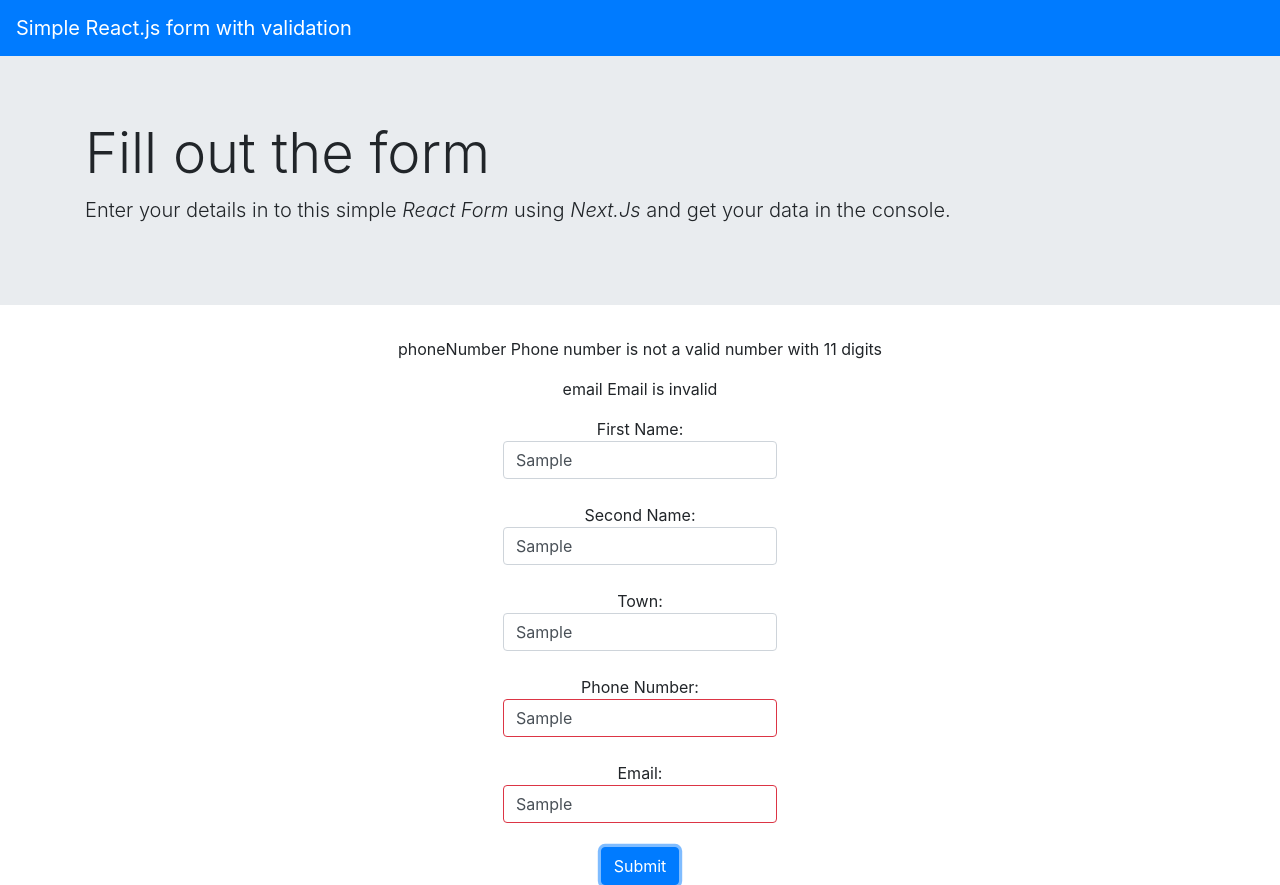
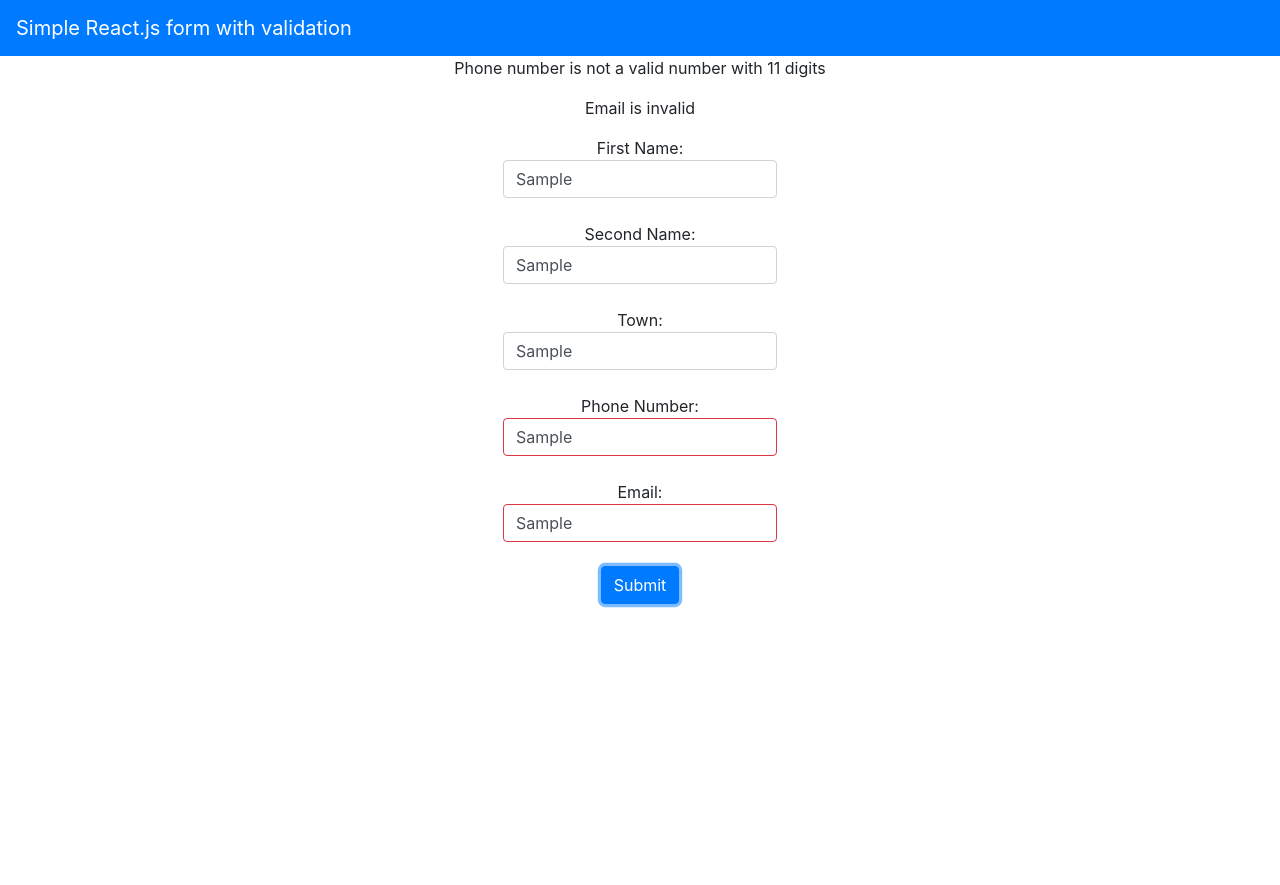
Before and after one commit to rhysbrame/form-input, a Next.js app: page / in a window 1280 px wide. Both pictures are taken after typing "Sample", "Sample", "Sample", "Sample", "Sample" into the empty fields and a click on the button "Submit". After the commit the page ends 800 px from the top, so only its background shows below. Built offline with nearby package versions, Linux system fonts and the light colour scheme.

Commit message:
removed jumbo

```diff
--- a/Components/Form/FormErrors.js
+++ b/Components/Form/FormErrors.js
@@ -2,11 +2,7 @@ export const FormErrors = ({ formErrors }) => (
   <div className="formErrors">
     {Object.keys(formErrors).map((fieldName, i) => {
       if (formErrors[fieldName]) {
-        return (
-          <p key={i}>
-            {fieldName} {formErrors[fieldName]}
-          </p>
-        );
+        return <p key={i}>{formErrors[fieldName]}</p>;
       } else {
         return "";
       }
--- a/Components/Jumbo.js
+++ /dev/null
@@ -1,15 +0,0 @@
-import React from "react";
-
-export default function Jumbo() {
-  return (
-    <div className="jumbotron jumbotron-fluid">
-      <div className="container">
-        <h1 className="display-4">Fill out the form</h1>
-        <p className="lead">
-          Enter your details in to this simple <i>React Form</i> using{" "}
-          <i>Next.Js</i> and get your data in the console.
-        </p>
-      </div>
-    </div>
-  );
-}
--- a/pages/index.js
+++ b/pages/index.js
@@ -1,7 +1,6 @@
 import { Fragment } from "react";
 import Head from "next/head";
 import Header from "../Components/Header";
-import Jumbo from "../Components/Jumbo";
 import Form from "../Components/Form/Form";
 
 export default () => (
@@ -10,7 +9,6 @@ export default () => (
       <title>Simple React form with validation using Next.js</title>
     </Head>
     <Header />
-    <Jumbo />
     <Form />
   </Fragment>
 );
```
